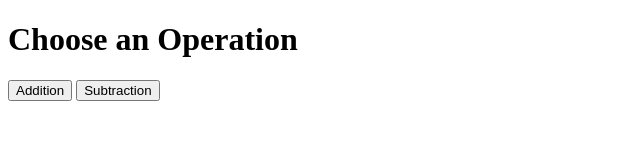
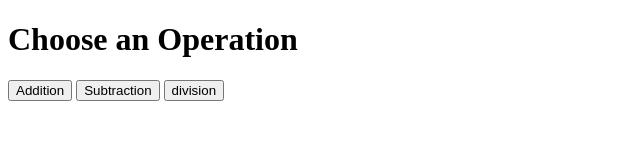
Before and after one commit to prameshbehera/addsumfront, a plain HTML site: page index.html in a window 1280 px wide. Shown: the whole page, without its empty margins (0-640 px from the left). Drawn offline with Linux system fonts and the light colour scheme.

Commit message:
Update index.html

```diff
--- a/index.html
+++ b/index.html
@@ -14,6 +14,7 @@
 
     <button onclick="selectOperation('add')">Addition</button>
     <button onclick="selectOperation('subtract')">Subtraction</button>
+    <button onclick="selectOperation('divide')">division</button>
 
     <div id="operationInput" style="display: none;">
         <h2 id="operationTitle"></h2>
```
